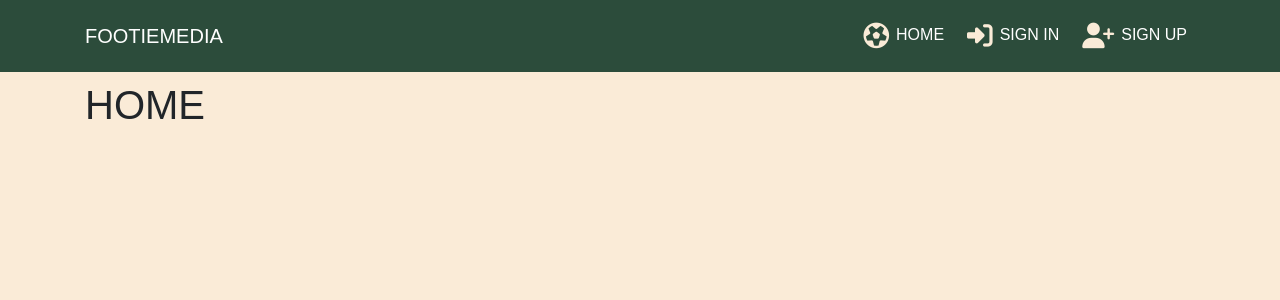
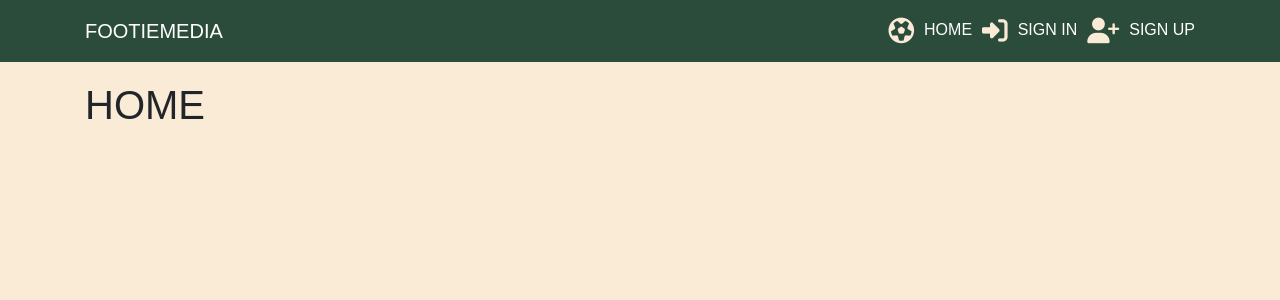
Before and after one commit to chrisgustafsson/footiemedia-pp5, a React (Create React App) app: page / in a window 1280 px wide. Shown: the top 300 px of the page. Built offline with nearby package versions, Linux system fonts and the light colour scheme; a web font is replaced by a local one.

Commit message:
ADD padding to icon + navlinks for routing

```diff
--- a/src/App.module.css
+++ b/src/App.module.css
@@ -20,7 +20,7 @@
   i {
     color: antiquewhite;
     font-size: 1.6rem;
-    padding: 7px;
+    padding: 10px;
     vertical-align: middle;
   }
 
--- a/src/components/NavBar.js
+++ b/src/components/NavBar.js
@@ -1,18 +1,19 @@
 import React from "react";
 import { Navbar, Container, Nav } from "react-bootstrap";
 import styles from "../styles/NavBar.module.css";
+import { NavLink } from 'react-router-dom';
 
 
 const NavBar = () => {
     return (
     <Navbar className={styles.NavBar} expand="md" fixed="top"><Container>
-    <Navbar.Brand className="text-white">FOOTIEMEDIA</Navbar.Brand>
+    <NavLink to="/"><Navbar.Brand className="text-white">FOOTIEMEDIA</Navbar.Brand></NavLink>
     <Navbar.Toggle className="bg-white" aria-controls="basic-navbar-nav" />
     <Navbar.Collapse id="basic-navbar-nav">
       <Nav className="ml-auto text-left">
-        <Nav.Link className="text-white"><i className="fa-regular fa-futbol"></i>Home</Nav.Link>
-        <Nav.Link className="text-white"><i className="fas fa-sign-in-alt"></i>Sign in</Nav.Link>
-        <Nav.Link className="text-white"><i className="fas fa-user-plus"></i>Sign up</Nav.Link>
+        <NavLink to="/" className="text-white"><i className="fa-regular fa-futbol"></i>Home</NavLink>
+        <NavLink to="/signin" className="text-white"><i className="fas fa-sign-in-alt"></i>Sign in</NavLink>
+        <NavLink to="/signup" className="text-white"><i className="fas fa-user-plus"></i>Sign up</NavLink>
       </Nav>
     </Navbar.Collapse></Container>
   </Navbar>
```
